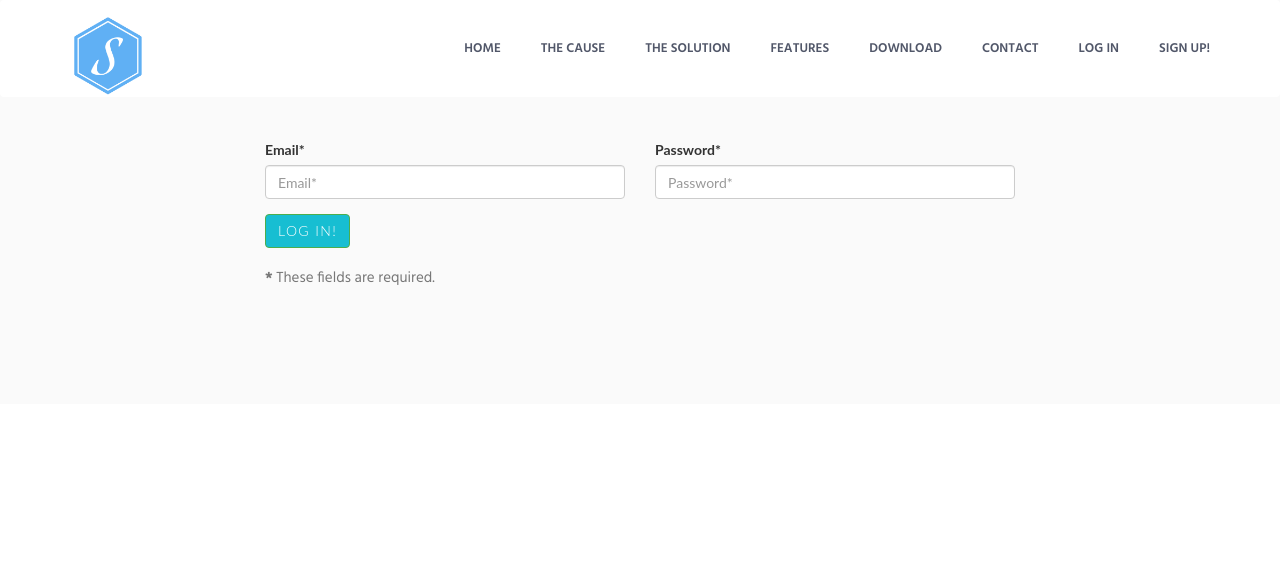
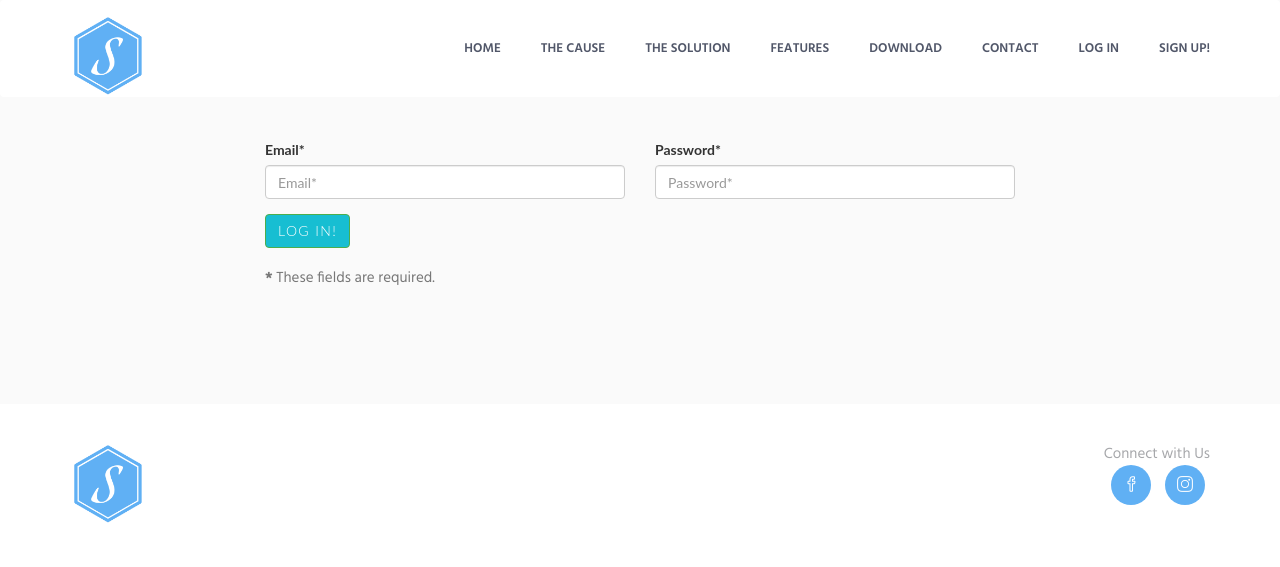
Before and after one commit to nehalgarg/S2, a plain HTML site: page login.html in a window 1280 px wide. Drawn offline with Linux system fonts and the light colour scheme.

Commit message:
Added footer.

```diff
--- a/login.html
+++ b/login.html
@@ -118,5 +118,25 @@
                  </div>
                         </div>
                     </div>
+        <footer class="footer">
+            <div class="content container">
+                <div class="row">
+                    <div class="col-xs-6">
+                        <img class="footer-logo" src="img/logo.png" alt="Schoolar Logo">
+                    </div>
+                    <div class="col-xs-6 text-right sm-text-left">
+                        <p class="margin-b-0"><a class="fweight-700" ></a>Connect with Us</p>
+                        <ul class="list-inline">
+                            <li><a href="#" class="social-icons"><i class="icon-social-facebook"></i></a></li>
+
+                            <li><a href="https://www.instagram.com/" class="social-icons"><i class="icon-social-instagram"></i></a></li>
+
+                        </ul>
+
+                    </div>
+                </div>
+                <!--// end row -->
+            </div>
+        </footer>
 
     </body>
```
